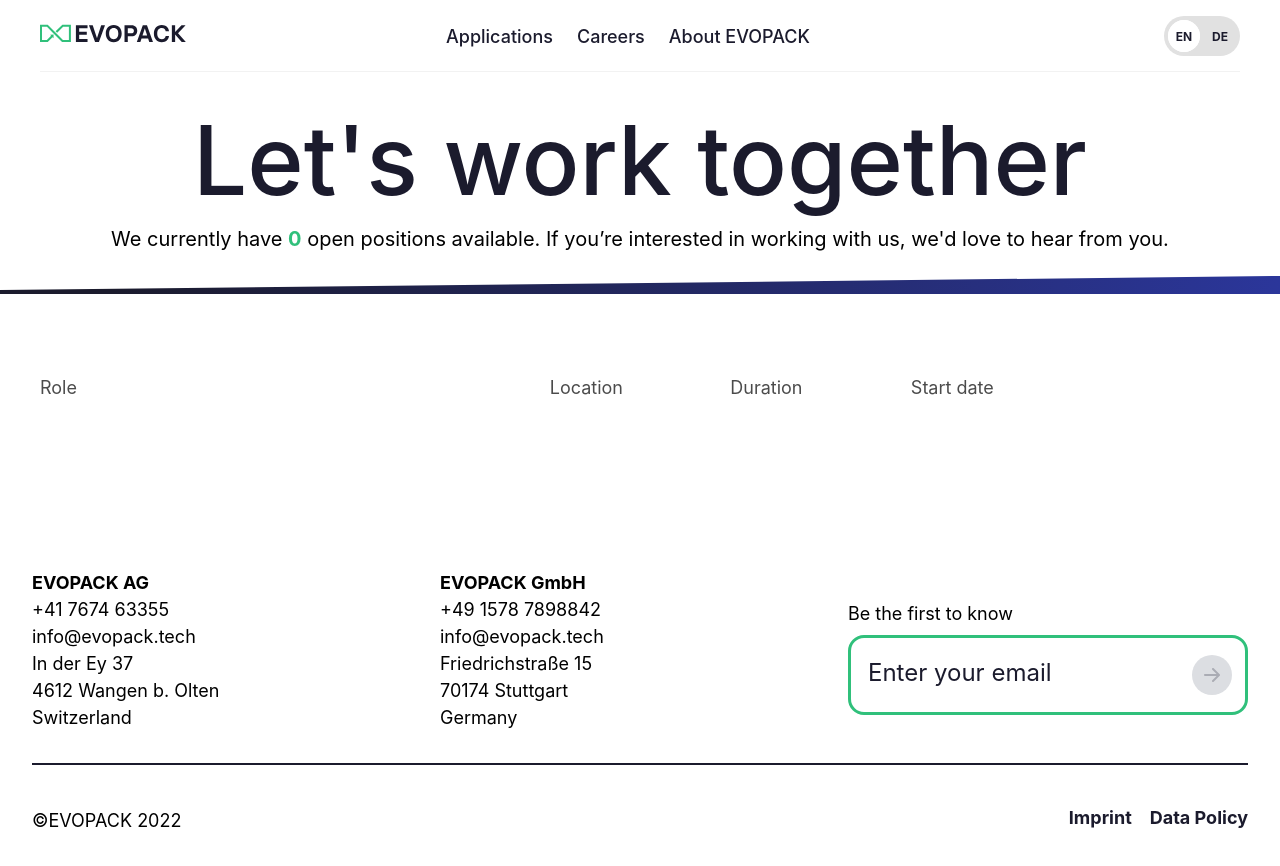
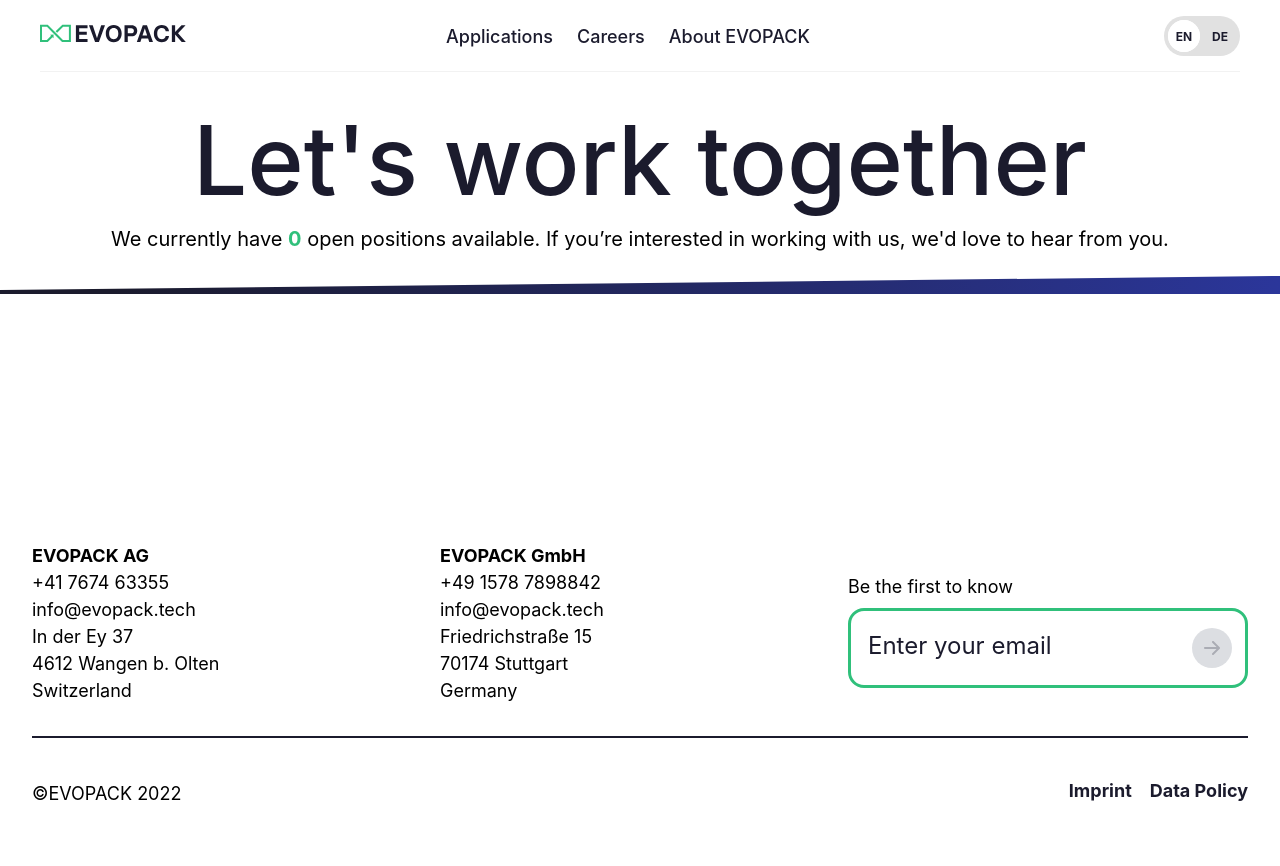
Before and after one commit to evopackag/evopack-next-ui, a Next.js app: page /careers in a window 1280 px wide. Shown: the top 866 px of the page. Built offline with nearby package versions, Linux system fonts and the light colour scheme.

Commit message:
CONTENT: hiding grid from the careers section

```diff
--- a/data.js
+++ b/data.js
@@ -311,10 +311,10 @@
       primaryButtonText: "Email us",
       secondaryButtonText: "Call up",
       jobsGridHeadings: {
-          roles: "Role",
+         /* roles: "Role",
         location: "Location",
         duration: "Duration",
-        startDate: "Start date"
+        startDate: "Start date"*/
       },
        jobs: [
        /* {role: "Mastersthesis Packaging, Coating or Paint Technology",
@@ -650,10 +650,10 @@
       primaryButtonText: "E-Mail schreiben",
       secondaryButtonText: "Anrufen",
       jobsGridHeadings: {
-        roles: "Rolle",
+        /* roles: "Rolle",
       location: "Ort",
       duration: "Dauer",
-      startDate: "Anfang"
+      startDate: "Anfang"*/
     },
       jobs: [
        /* {role: "Bachelor- / Masterthesis: Verpackungs- oder Farb- & Lacktechnik",
```
